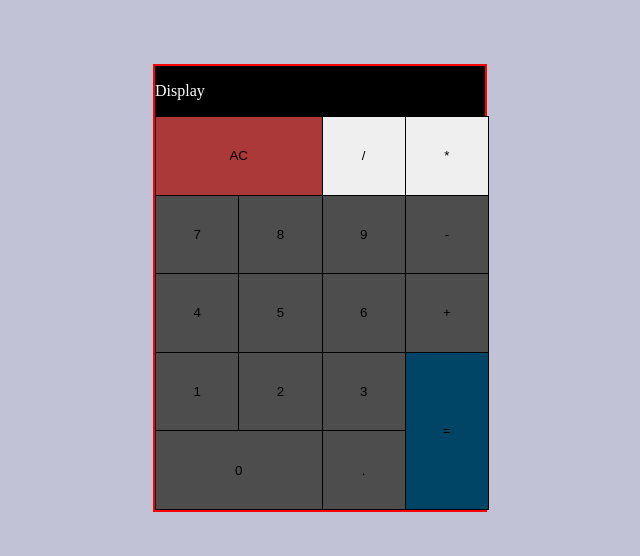
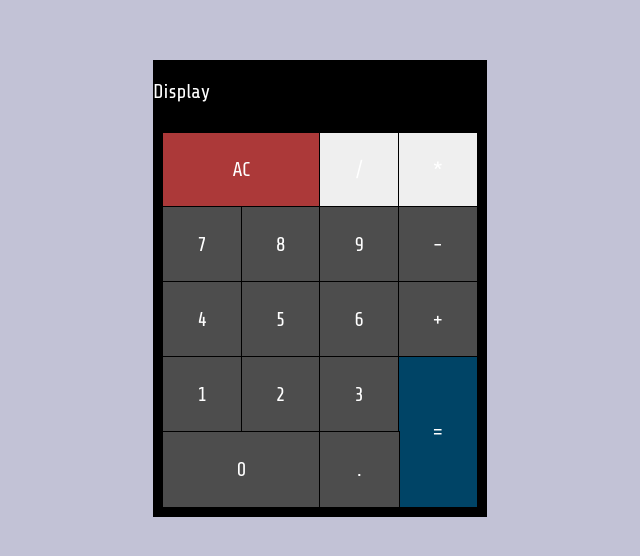
Before and after one commit to Shollytemmy/FCC-CALCULATOR, a React (Vite) app: page / in a window 1280 px wide. Shown: the part 120-676 px from the top of the page, without its empty margins (320-960 px from the left). Built offline with nearby package versions, Linux system fonts and the light colour scheme.

Commit message:
Calculator: Added fontFamily and styles to the App

```diff
--- a/src/App.scss
+++ b/src/App.scss
@@ -1,7 +1,14 @@
+@import url('https://fonts.googleapis.com/css2?family=Share+Tech&display=swap');
+
+
 $body: #c2c2d6;
 $clear: rgb(172, 57, 57);
 $equal: rgb(0, 68, 102);
 $left-operators: (102, 102, 102);
+
+
+
+
 
 
 
@@ -13,30 +20,44 @@ body{
     align-items: center;
     height: 100vh;
 
+    font-family: 'Share Tech', sans-serif;
+    font-size: 20px;
+    font-weight: 400;
+
     .App {
 
         width: 100%;
         max-width: 334px;
         box-sizing: border-box;
-        border: 2px solid red;
+        border: 0px solid red;
         display: flex;
         flex-direction: column;
             justify-content: center;
+            // box-shadow: 5px 5px;
+
+
 
             .calculator{
-                border: 1px solid pink;
+                border: 0px solid pink;
                 width: 334px;
                 height: 394px;
                 display: grid;
                 grid-template-columns: repeat(4, 1fr);
-                gap: 1px;
+                // gap: 0rem;
                 background-color: rgb(0, 0, 0);
                 box-sizing: border-box;
+                font-family: 'Share Tech', sans-serif;
+                border: 10px solid #000;
+
 
                 .btn__single{
                     border: none;
                     cursor: pointer;
                     outline: 1px solid #000;
+                    color: #fff;
+                    font-family: 'Share Tech', sans-serif;
+                    font-size: 20px;
+                    font-weight: 400;
 
                     &:hover{
                         transform: scaleY(1.1);
@@ -51,7 +72,7 @@ body{
                 }
 
                 button.btn__single:nth-child(15) {
-                grid-row-end: span 2  ;
+                grid-row-end: span 2;
                 background-color: $equal;
                 border: none
                 }
```
